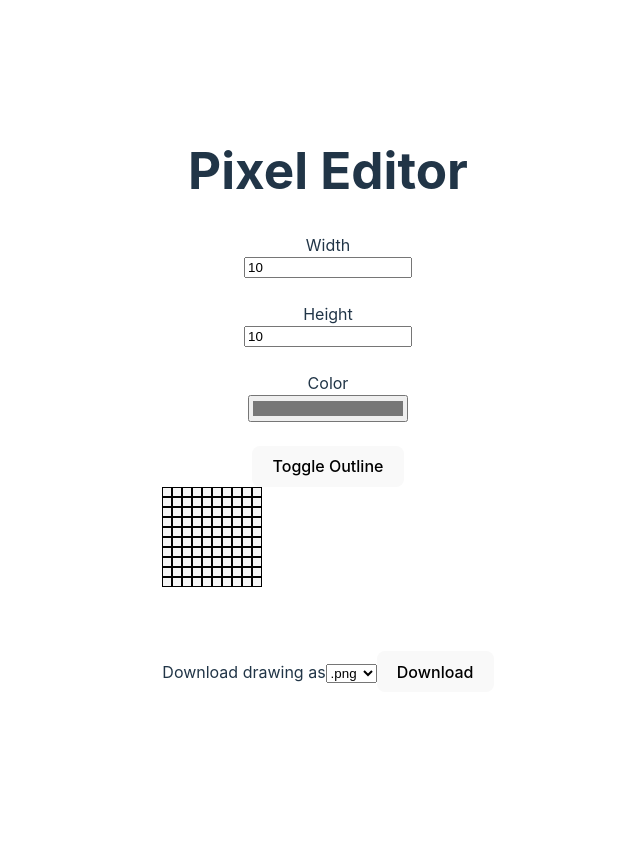
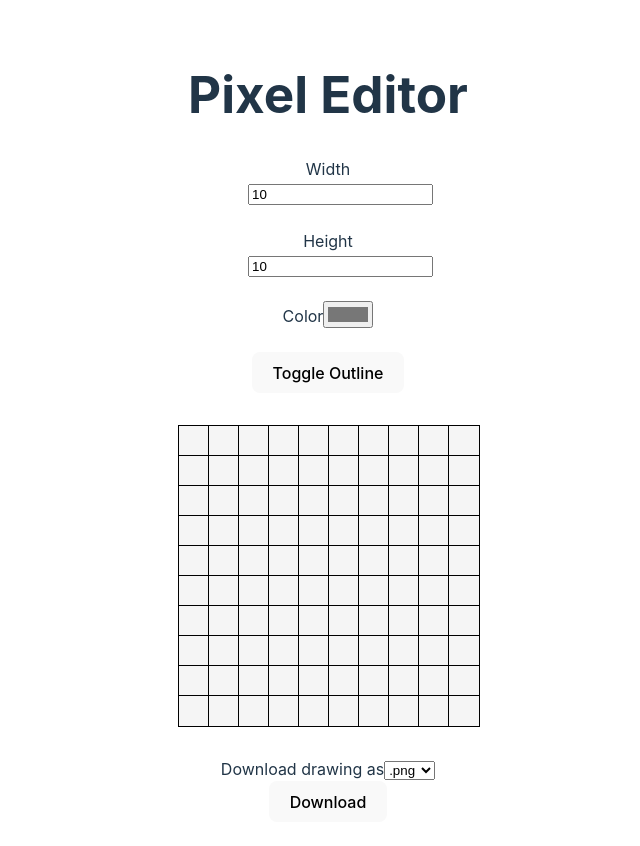
Before and after one commit to adamkumlin/pixel-editor, a React (Vite) app in the folder pixel-editor/: page / in a window 1280 px wide. Shown: the top 846 px of the page, without its empty margins (312-952 px from the left). Before the commit the page ends 800 px from the top, so only its background shows below. Built offline with nearby package versions, Linux system fonts and the light colour scheme.

Commit message:
create automatic pixel resizing functionality

```diff
--- a/pixel-editor/src/App.css
+++ b/pixel-editor/src/App.css
@@ -5,24 +5,26 @@
   text-align: center;
 }
 
+.CanvasContainer {
+  display: flex;
+  justify-content: center;
+  margin: 2rem;
+}
+
 @supports (width: fit-content) and (user-select: none) {
   .Canvas  {
     display: grid;
-    width: fit-content;
-    margin-bottom: 4rem;
     user-select: none;
   }
 };
 
 .Canvas  {
   display: grid;
-  width: moz-fit-content;
-  margin-bottom: 4rem;
   -webkit-user-select: none;
   user-select: none;
 }
 
-input {
+.InputField {
   display: block;
   width: 10rem;
   margin-left: auto;
@@ -30,6 +32,11 @@ input {
   margin-bottom: 1.5rem;
 }
 
+.Pixel {
+  width: 30px;
+  height: 30px;
+}
+
 .showOutline {
   border: 0.2px solid black;
 }
--- a/pixel-editor/src/components/Canvas.tsx
+++ b/pixel-editor/src/components/Canvas.tsx
@@ -1,4 +1,4 @@
-import { RefObject, forwardRef, useState, ForwardedRef} from "react";
+import { forwardRef, useState, ForwardedRef } from "react";
 import "../App.css";
 import Pixel from "./Pixel";
 
@@ -7,32 +7,36 @@ type CanvasProps = {
   height: number;
   pixelColor: string;
   pixelClass: string;
+  pixelSize: number;
 };
 
 const Canvas: React.FC<CanvasProps> = forwardRef(
   (props, ref: ForwardedRef<HTMLDivElement | null>) => {
-  const { width, height, pixelColor, pixelClass } = props;
+    const { width, height, pixelColor, pixelClass, pixelSize } = props;
 
     const [isDrawing, setIsDrawing] = useState<boolean>(false);
 
     const elements: any = new Array(width * height).fill(
-    <Pixel color={pixelColor} isDrawing={isDrawing} pixelClass={pixelClass} />
+      <Pixel color={pixelColor} isDrawing={isDrawing} pixelClass={pixelClass} size={pixelSize}/>
     );
 
     return (
+      <div className="CanvasContainer">
         <div
           onMouseDown={() => setIsDrawing(true)}
           onMouseUp={() => setIsDrawing(false)}
           style={{
-        gridTemplateRows: "repeat(" + height + ", 10px)",
-        gridTemplateColumns: "repeat(" + width + ", 10px)",
+            gridTemplateRows: "repeat(" + height + ", " + pixelSize + "px)",
+            gridTemplateColumns: "repeat(" + width + ", " + pixelSize + "px)",
           }}
           className="Canvas"
-      ref={ref as RefObject<HTMLDivElement>}
+          ref={ref}
         >
           {elements}
         </div>
+      </div>
     );
-});
+  }
+);
 
 export default Canvas;
--- a/pixel-editor/src/components/Editor.tsx
+++ b/pixel-editor/src/components/Editor.tsx
@@ -1,8 +1,9 @@
-import { useState, useRef } from "react";
-import { toPng } from "html-to-image";
+import { useState, useRef, useEffect } from "react";
+import { toJpeg, toPng } from "html-to-image";
 import Canvas from "./Canvas";
 import InputField from "./InputField";
 import Toolbox from "./Toolbox";
+import Button from "./Button";
 import "../App.css";
 
 type FileFormat = "png" | "jpeg";
@@ -14,10 +15,23 @@ const Editor: React.FC = () => {
   const [selectedFileFormat, setSelectedFileFormat] =
     useState<FileFormat>("png");
   const [pixelClass, setPixelClass] = useState("Pixel showOutline");
+  const [pixelSize, setPixelSize] = useState<number>(30);
+  const [drawCanvas, setDrawCanvas] = useState<boolean>(false);
 
   const canvasRef = useRef(null);
 
-  const generatePNG = () => {
+  const handleChangeWidth = (e: React.ChangeEvent<HTMLInputElement>) => {
+    setDrawCanvas(false);
+    setSelectedWidth(parseInt(e.target.value));
+  };
+
+  const handleChangeHeight = (e: React.ChangeEvent<HTMLInputElement>) => {
+    setDrawCanvas(false);
+    setSelectedHeight(parseInt(e.target.value));
+  };
+
+  const generateImage = () => {
+    if (selectedFileFormat === "png") {
       if (canvasRef.current) {
         toPng(canvasRef.current, { cacheBust: false })
           .then((dataURL) => {
@@ -30,7 +44,29 @@ const Editor: React.FC = () => {
             console.log(err);
           });
       }
+    } else {
+      if (canvasRef.current) {
+        toJpeg(canvasRef.current, { cacheBust: false })
+          .then((dataURL) => {
+            const link = document.createElement("a");
+            link.download = "pixel-art.jpg";
+            link.href = dataURL;
+            link.click();
+          })
+          .catch((err) => {
+            console.log(err);
+          });
+      }
+    }
   };
+
+  useEffect(() => {
+    if (selectedWidth > 45 || selectedHeight > 45) {
+      setPixelSize(15);
+    } else if (selectedWidth <= 45 || selectedHeight <= 45) {
+      setPixelSize(30);
+    }
+  });
 
   return (
     <div className="Editor">
@@ -38,14 +74,14 @@ const Editor: React.FC = () => {
         label="Width"
         type="number"
         value={selectedWidth}
-        onChange={(e) => setSelectedWidth(parseInt(e.target.value))}
+        onChange={(e) => handleChangeWidth(e)}
       />
 
       <InputField
         label="Height"
         type="number"
         value={selectedHeight}
-        onChange={(e) => setSelectedHeight(parseInt(e.target.value))}
+        onChange={(e) => handleChangeHeight(e)}
       />
 
       <InputField
@@ -55,15 +91,25 @@ const Editor: React.FC = () => {
         onChange={(e) => setSelectedColor(e.target.value)}
       />
 
+      {selectedWidth > 45 || selectedHeight > 45 ? (
+        <Button
+          label="Draw Canvas"
+          onClick={() => setDrawCanvas(drawCanvas ? false : true)}
+        />
+      ) : null}
+
       <Toolbox pixelClass={pixelClass} setPixelClass={setPixelClass} />
 
+      {drawCanvas || (selectedWidth <= 45 && selectedHeight <= 45) ? (
         <Canvas
           width={selectedWidth}
           height={selectedHeight}
           pixelColor={selectedColor}
           pixelClass={pixelClass}
+          pixelSize={pixelSize}
           ref={canvasRef}
         />
+      ) : null}
 
       <label>
         Download drawing as
@@ -76,7 +122,7 @@ const Editor: React.FC = () => {
           <option value="image/png">.png</option>
           <option value="image/jpeg">.jpeg</option>
         </select>
-        <button onClick={generatePNG}>Download</button>
+        <Button label="Download" onClick={generateImage} />
       </label>
     </div>
   );
--- a/pixel-editor/src/components/Pixel.tsx
+++ b/pixel-editor/src/components/Pixel.tsx
@@ -5,15 +5,21 @@ type PixelProps = {
   color: string;
   isDrawing: boolean;
   pixelClass: string;
+  size: number;
 };
 
 const Pixel: React.FC<PixelProps> = ({
   color,
   isDrawing,
-  pixelClass,
+  pixelClass, size
 }) => {
   const [pixelColor, setPixelColor] = useState({
     backgroundColor: "whitesmoke",
+  });
+
+  const [pixelDimensions, setPixelDimensions] = useState({
+    width: size,
+    height: size
   });
 
   const paintPixel = () => {
@@ -32,7 +38,7 @@ const Pixel: React.FC<PixelProps> = ({
 
   return (
     <div
-      style={pixelColor}
+      style={{...pixelColor, ...pixelDimensions}}
       onMouseOver={draw}
       onClick={paintPixel}
       className={pixelClass}
```
Lines whose indentation alone changed are shown as unchanged.
